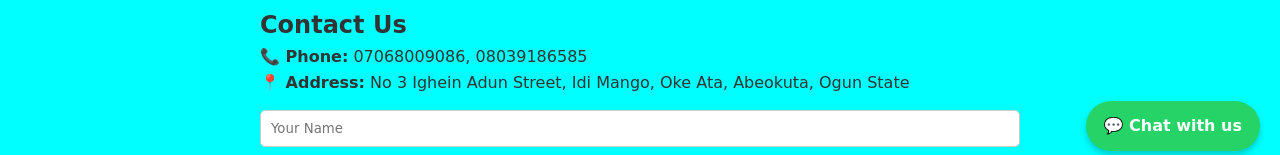
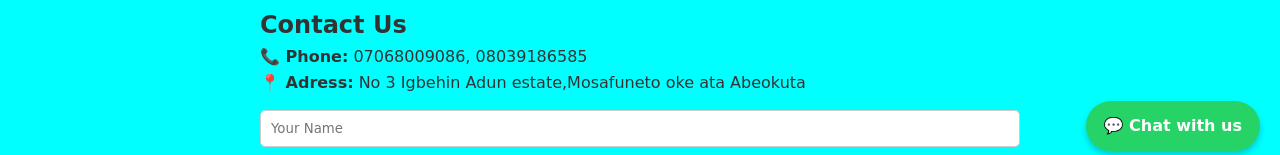
Before and after one commit to JAHSWILL281/olazjay5-website, a plain HTML site: page index.html in a window 1280 px wide. Shown: the part 629-784 px from the top of the page. Drawn offline with Linux system fonts and the light colour scheme.

Commit message:
Update index.html

```diff
--- a/index.html
+++ b/index.html
@@ -3,7 +3,7 @@
 <head>
   <meta charset="UTF-8">
   <meta name="viewport" content="width=device-width, initial-scale=1">
-  <title>Olaz Jay 5 Global Concept</title>
+  <title>Olaz J 5 Global Concept</title>
   <link rel="stylesheet" href="Jaystyle.css">
 </head>
 <body>
@@ -37,7 +37,7 @@
   <section id="contact">
     <h2>Contact Us</h2>
     <p><strong>📞 Phone:</strong> 07068009086, 08039186585</p>
-    <p><strong>📍 Address:</strong> No 3 Ighein Adun Street, Idi Mango, Oke Ata, Abeokuta, Ogun State</p>
+    <p><strong>📍 Adress:</strong> No 3 Igbehin Adun estate,Mosafuneto oke ata Abeokuta</p>
 
     <form id="contactForm">
       <input type="text" id="name" placeholder="Your Name" required>
```
